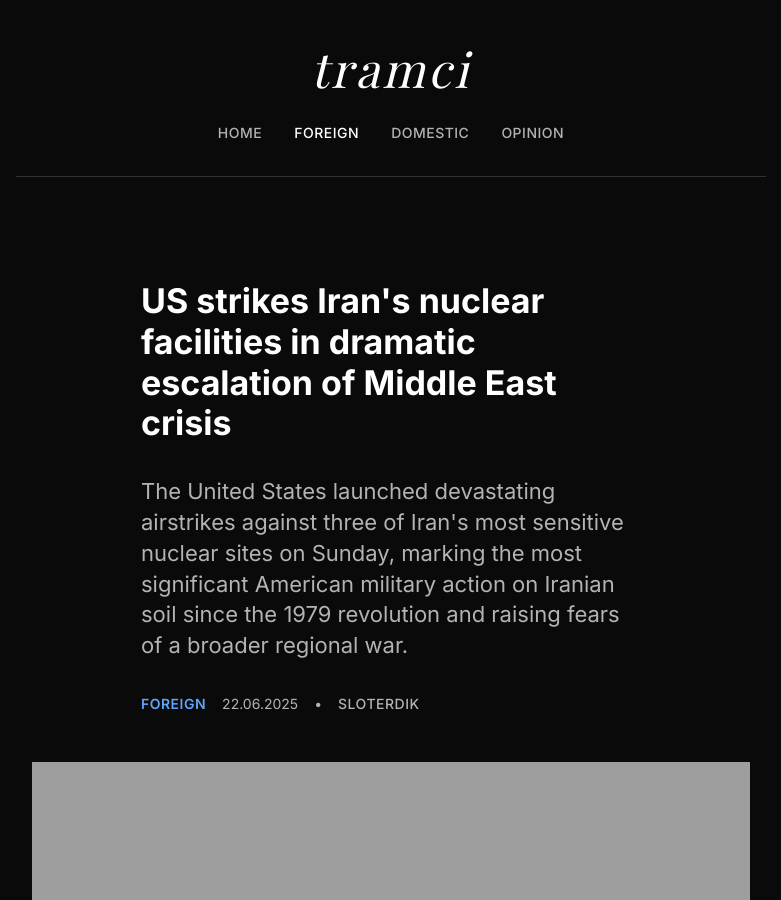
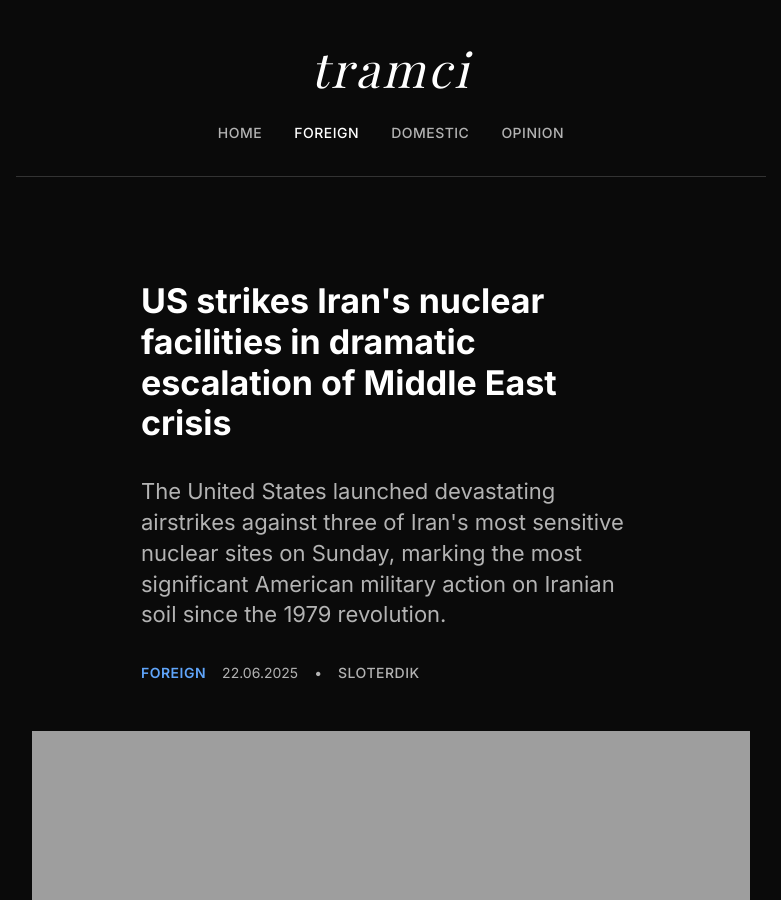
Before and after one commit to tfhoerest/azt, a Jekyll site: the page built from _posts/2025-06-22-us-strikes-irans.md, in a window 1280 px wide and 900 px high. Shown: the whole window, without its empty margins (249-1030 px from the left). Built offline with Jekyll 4.4.1, drawn with Linux system fonts in a browser that asks for light colours; some web fonts are replaced.

Commit message:
Update 2025-06-22-us-strikes-irans.md

```diff
--- a/_posts/2025-06-22-us-strikes-irans.md
+++ b/_posts/2025-06-22-us-strikes-irans.md
@@ -5,7 +5,7 @@ date: 2025-06-22
 category: foreign    # or domestic, opinion
 author: "Sloterdik"
 image: "https://tramci.github.io/azt/assets/images/trump-situation.jpg"  # optional
-excerpt: "The United States launched devastating airstrikes against three of Iran's most sensitive nuclear sites on Sunday, marking the most significant American military action on Iranian soil since the 1979 revolution and raising fears of a broader regional war."
+excerpt: "The United States launched devastating airstrikes against three of Iran's most sensitive nuclear sites on Sunday, marking the most significant American military action on Iranian soil since the 1979 revolution."
 ---
 
 The strikes, codenamed Operation Midnight Hammer, targeted the Fordow, Natanz and Isfahan facilities using an unprecedented deployment of seven B-2 stealth bombers flying from Missouri, supported by more than 125 aircraft. Pentagon officials said the bombers dropped 14 of the military's most powerful bunker-busting bombs, marking their first combat use.
```
